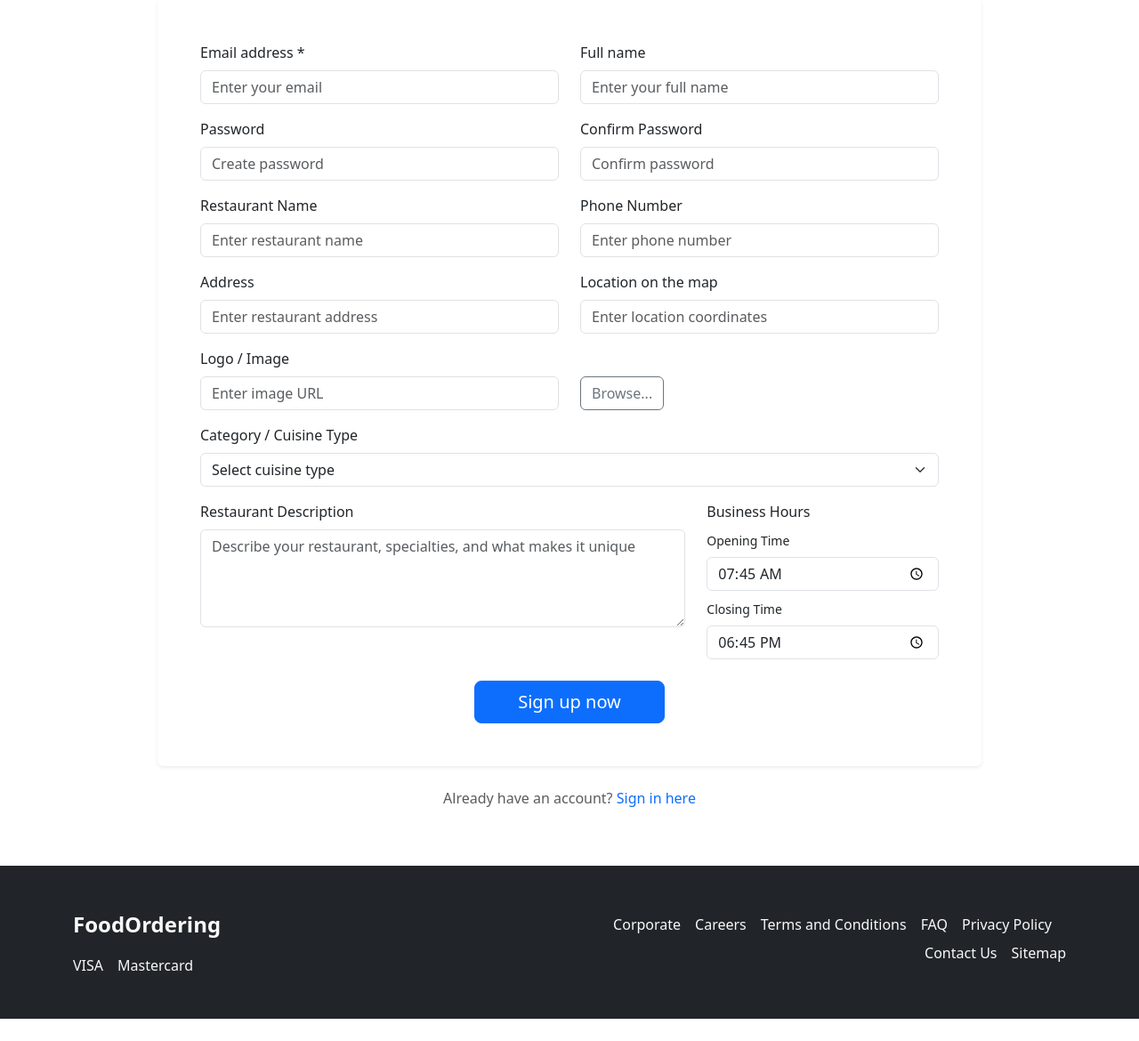
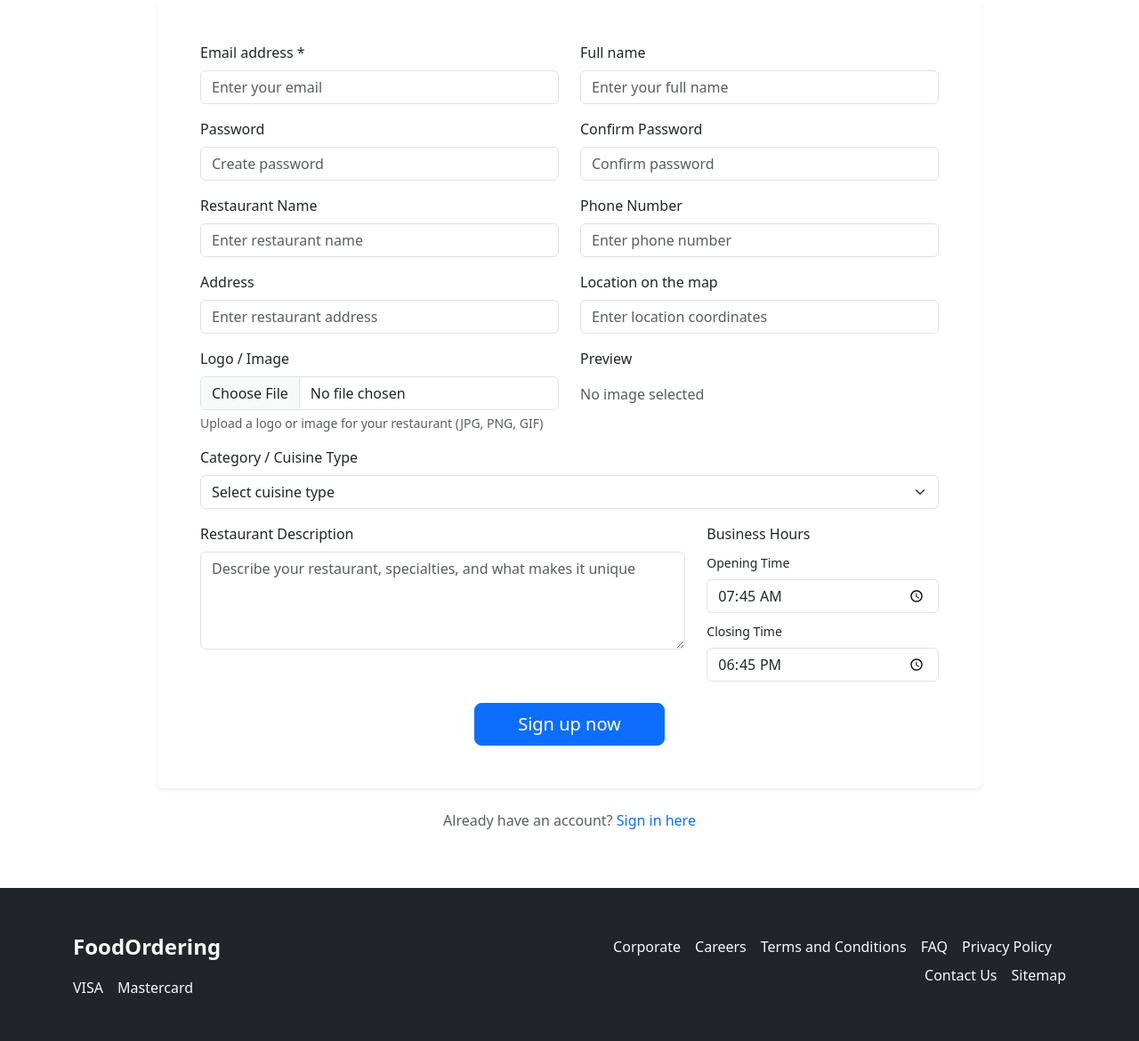
Before and after one commit to mzughbor/Food-Ordering-Platform, a Django app: page /users/business-registration/ in a window 1280 px wide. Shown: the part 277-1447 px from the top of the page at 89% size. Before the commit the page ends 1422 px from the top, so only its background shows below. Run offline with Django 5.2, Linux system fonts and the light colour scheme; some libraries are stand-ins or nearby versions.

Commit message:
Add restaurant logo/image upload functionality
- Added logo ImageField to Restaurant model with upload_to='restaurant_logos/'
- Updated business registration view to handle file uploads
- Replaced URL input with file upload input for restaurant logo
- Added image preview functionality with JavaScript
- Implemented file validation (image types only, max 5MB)
- Added comprehensive CSS styling for image upload and preview
- Added remove image functionality
- Form now uses enctype='multipart/form-data' for file uploads
- Created migration for new logo field
- Restaurant owners can now upload logos during registration

```diff
--- a/restaurants/models.py
+++ b/restaurants/models.py
@@ -9,6 +9,7 @@ class Restaurant(models.Model):
     description = models.TextField(blank=True, default='')
     owner = models.ForeignKey(User, on_delete=models.CASCADE, related_name='restaurants')
     location = models.CharField(max_length=255, blank=True, default='')
+    logo = models.ImageField(upload_to='restaurant_logos/', blank=True, null=True, help_text='Restaurant logo or image')
     created_at = models.DateTimeField(auto_now_add=True)
     updated_at = models.DateTimeField(auto_now=True)
 
--- a/users/templates/users/business_registration.html
+++ b/users/templates/users/business_registration.html
@@ -17,7 +17,7 @@
             <!-- Business Registration Form -->
             <div class="card border-0 shadow-sm">
                 <div class="card-body p-5">
-                    <form class="business-registration-form" method="post" action="{% url 'users:business_registration' %}">
+                    <form class="business-registration-form" method="post" action="{% url 'users:business_registration' %}" enctype="multipart/form-data">
                         {% csrf_token %}
                         <!-- Row 1: Email and Full Name -->
                         <div class="row mb-3">
@@ -73,12 +73,19 @@
                         <div class="row mb-3">
                             <div class="col-md-6">
                                 <label for="restaurant-logo" class="form-label fw-medium">Logo / Image</label>
-                                <input type="text" class="form-control" id="restaurant-logo" name="logo_url" placeholder="Enter image URL">
+                                <input type="file" class="form-control" id="restaurant-logo" name="logo" accept="image/*" onchange="previewImage(this)">
+                                <div class="form-text">Upload a logo or image for your restaurant (JPG, PNG, GIF)</div>
                             </div>
-                            <div class="col-md-6 d-flex align-items-end">
-                                <button type="button" class="btn btn-outline-secondary">
-                                    Browse...
-                                </button>
+                            <div class="col-md-6">
+                                <label class="form-label fw-medium">Preview</label>
+                                <div id="image-preview" class="image-preview-container" style="display: none;">
+                                    <img id="preview-img" src="" alt="Logo Preview" class="img-thumbnail" style="max-width: 200px; max-height: 150px;">
+                                    <button type="button" class="btn btn-sm btn-outline-danger mt-2" onclick="removeImage()">Remove</button>
+                                </div>
+                                <div id="no-image-placeholder" class="no-image-placeholder">
+                                    <i class="fas fa-image fa-3x text-muted"></i>
+                                    <p class="text-muted mt-2">No image selected</p>
+                                </div>
                             </div>
                         </div>
 
@@ -182,6 +189,51 @@
             }
         });
     });
+
+    // Image preview functionality
+    function previewImage(input) {
+        const file = input.files[0];
+        const previewContainer = document.getElementById('image-preview');
+        const previewImg = document.getElementById('preview-img');
+        const noImagePlaceholder = document.getElementById('no-image-placeholder');
+
+        if (file) {
+            // Validate file type
+            if (!file.type.startsWith('image/')) {
+                alert('Please select a valid image file.');
+                input.value = '';
+                return;
+            }
+
+            // Validate file size (max 5MB)
+            if (file.size > 5 * 1024 * 1024) {
+                alert('Image size should be less than 5MB.');
+                input.value = '';
+                return;
+            }
+
+            const reader = new FileReader();
+            reader.onload = function(e) {
+                previewImg.src = e.target.result;
+                previewContainer.style.display = 'block';
+                noImagePlaceholder.style.display = 'none';
+            };
+            reader.readAsDataURL(file);
+        } else {
+            previewContainer.style.display = 'none';
+            noImagePlaceholder.style.display = 'block';
+        }
+    }
+
+    function removeImage() {
+        const input = document.getElementById('restaurant-logo');
+        const previewContainer = document.getElementById('image-preview');
+        const noImagePlaceholder = document.getElementById('no-image-placeholder');
+
+        input.value = '';
+        previewContainer.style.display = 'none';
+        noImagePlaceholder.style.display = 'block';
+    }
 </script>
 
 <!-- Include Email Validation JavaScript -->
--- a/users/views.py
+++ b/users/views.py
@@ -203,12 +203,17 @@ def business_registration_view(request):
 
             # Create restaurant
             if restaurant_name:
-                Restaurant.objects.create(
+                restaurant = Restaurant.objects.create(
                     name=restaurant_name,
                     description=description,
                     owner=user,
                     location=address or location
                 )
+
+                # Handle logo upload
+                if 'logo' in request.FILES:
+                    restaurant.logo = request.FILES['logo']
+                    restaurant.save()
 
             messages.success(request, 'Business registration successful! Please log in.')
             return redirect('users:login')
```
Also changed, not shown: restaurants/migrations/0004_restaurant_logo.py (added).
